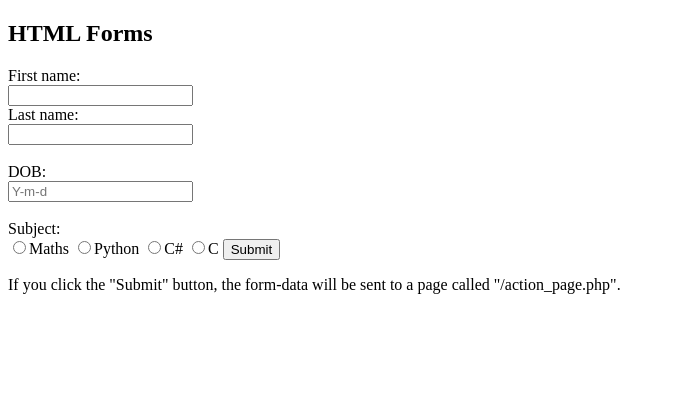
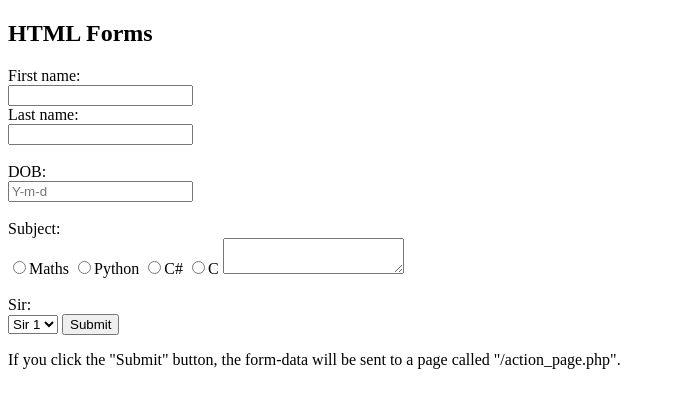
Before and after one commit to aotr/hijli-college-6th-semester-notes-2024, a plain HTML site: page html/2024-05-12/form/index.html in a window 1280 px wide. Shown: the whole page, without its empty margins (0-675 px from the left). Drawn offline with Linux system fonts and the light colour scheme.

Commit message:
Add form elements and attributes to index.html

```diff
--- a/html/2024-05-12/form/index.html
+++ b/html/2024-05-12/form/index.html
@@ -18,8 +18,16 @@
     <input type="radio" name="subject" value="Python">Python</input>
     <input type="radio" name="subject" value="C#">C#</input>
     <input type="radio" name="subject" value="C">C</input>
+    <textarea></textarea>
+    <br><br
+    <label for="sir">Sir:</label><br>
+    <select name="sir" id="sir">
+        <option value="1">Sir 1</option>
+        <option value="2">Sir 2</option>
+        <option value="3">Sir 3</option>
+        <option value="4">Sir 4</option>
 
-
+    </select>
 
   <input type="submit" value="Submit">
 </form>
```
Also changed, not shown: 1 other file.
